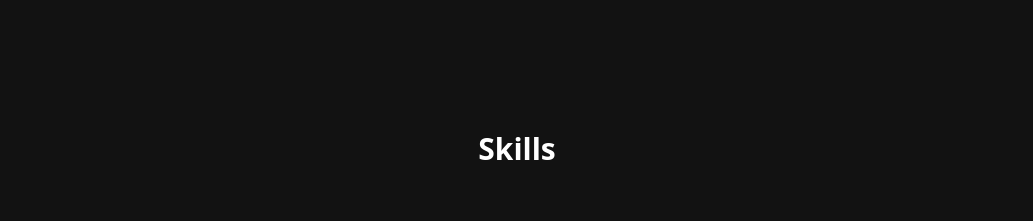
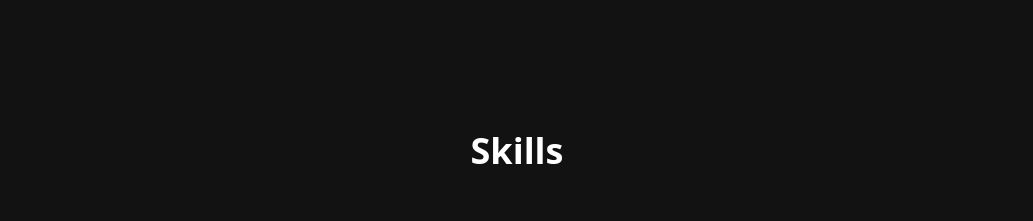
Before and after one commit to anighosal/portfolio, a Next.js app: page / in a window 1280 px wide. Shown: the part 1280-1501 px from the top of the page, without its empty margins (123-1156 px from the left). Built offline with nearby package versions, Linux system fonts and the light colour scheme.

Commit message:
text update

```diff
--- a/src/components/Skills.jsx
+++ b/src/components/Skills.jsx
@@ -42,7 +42,7 @@ const Skills = () => {
       >
         <div>
           <h2
-            className="font-bold text-center md:text-3xl text-lg text-white mb-20"
+            className="font-bold text-center md:text-4xl text-lg text-white mb-20"
             data-aos="fade-up"
             data-aos-duration="1000"
           >
```
